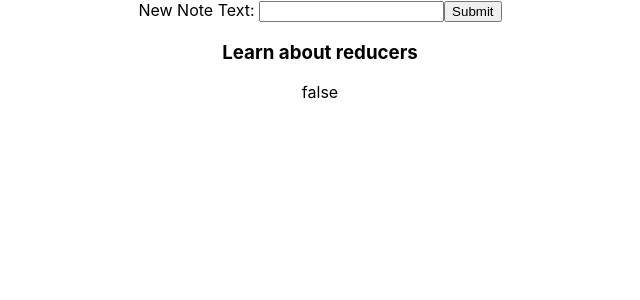
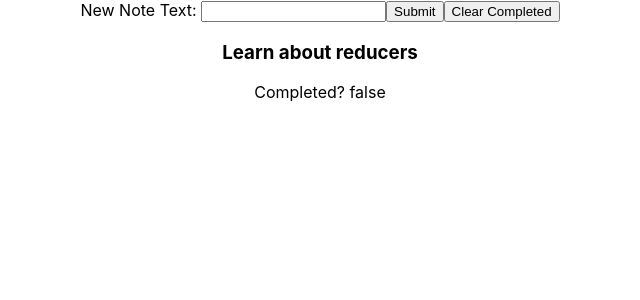
Before and after one commit to bloominstituteoftechnology/reducer-todo, a React (Create React App) app in the folder reducer-todo/: page / in a window 1280 px wide. Shown: the top 300 px of the page, without its empty margins (320-960 px from the left). Built offline with nearby package versions, Linux system fonts and the light colour scheme.

Commit message:
completed delete function

```diff
--- a/reducer-todo/src/components/ToDoCard.js
+++ b/reducer-todo/src/components/ToDoCard.js
@@ -5,7 +5,7 @@ const ToDoCard = props => {
   return(
     <div onClick={() => props.dispatch({ type: 'TOGGLE_COMPLETED', payload: props.id })}>
       <h3>{props.item}</h3>
-      <p>{props.completed.toString()}</p>
+      <p>Completed? {props.completed.toString()}</p>
     </div>
   )
 }
--- a/reducer-todo/src/components/ToDoList.js
+++ b/reducer-todo/src/components/ToDoList.js
@@ -27,6 +27,11 @@ const ToDoList = () => {
             dispatch({ type: 'CREATE_NOTE', payload: newNoteText})
           }}
         >Submit</button>
+        <button
+          onClick={() => {
+            dispatch({ type: 'CLEAR_COMPLETED'})
+          }}
+        >Clear Completed</button>
       </div>
       <div>
           {noteState.map(note => (
--- a/reducer-todo/src/reducers/toDoReducer.js
+++ b/reducer-todo/src/reducers/toDoReducer.js
@@ -14,6 +14,7 @@ export const reducer = (state, action) => {
         completed: false,
         id: Date.now()}
       ]
+
     case 'TOGGLE_COMPLETED':
       let idSelectorArray = state.map(note => {
         if(action.payload === note.id) {
@@ -22,8 +23,12 @@ export const reducer = (state, action) => {
           return note;
         }
       })
-      console.log('id selector array from inside toggle completed', idSelectorArray)
       return idSelectorArray;
+
+    case 'CLEAR_COMPLETED':
+      let filteredArray = state.filter(note => note.completed === false)
+      return filteredArray;
+
     default:
       return state;
   }
```
